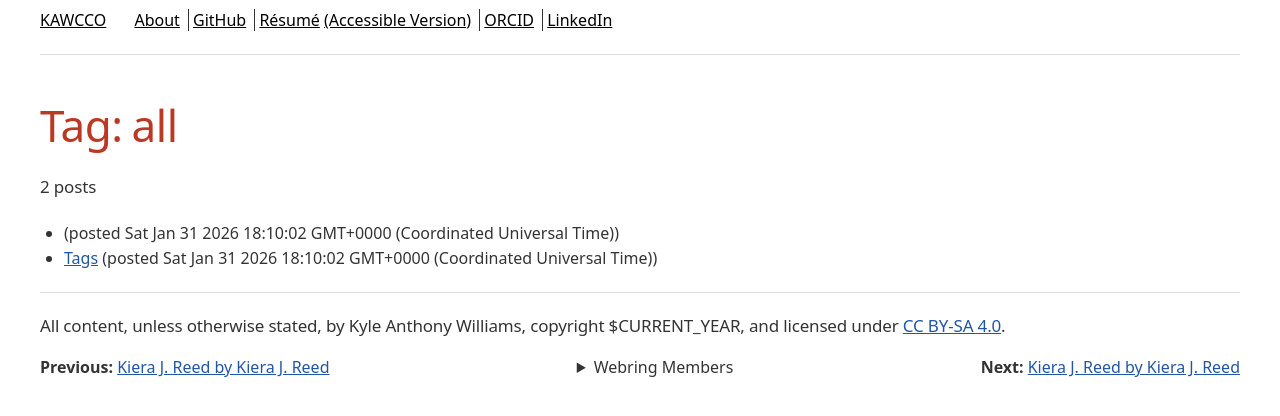
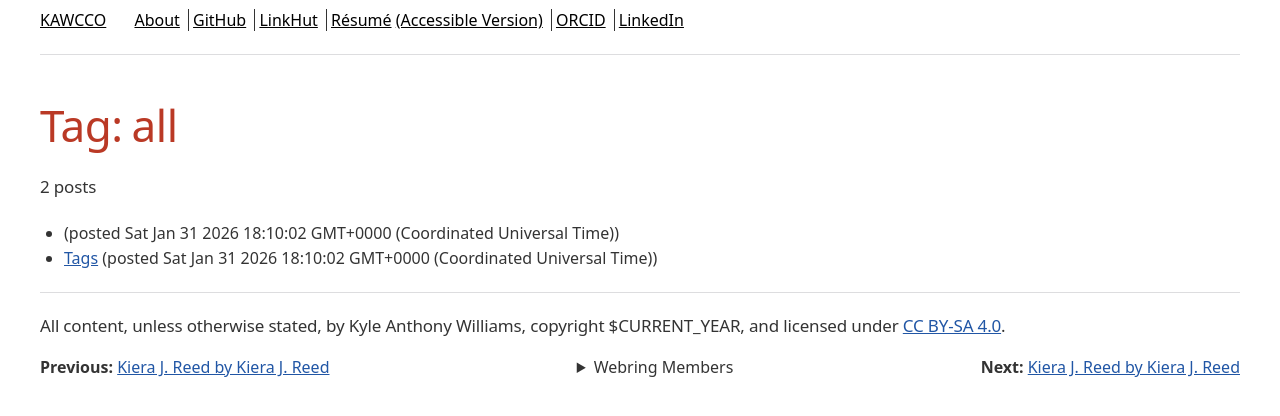
Before and after one commit to SuperSonicHub1/supersonichub1.github.io, an Eleventy site: page site/tags.njk in a window 1280 px wide. Built offline with nearby package versions, Linux system fonts and the light colour scheme; Eleventy itself is replaced by a stand-in of ours; files that its build step writes are made by us from their sources; no server answers; what eleventy-plugin-asciidoc would draw is missing.

Commit message:
Add LinkHut

```diff
--- a/site/_includes/layout.njk
+++ b/site/_includes/layout.njk
@@ -23,6 +23,7 @@
 					<!-- <li><a href='/tags'>Tags</a></li> -->
 					<li><a href='/about'>About</a></li>
 					<li><a href='https://github.com/SuperSonicHub1'>GitHub</a></li>
+					<li><a href='https://ln.ht/~kawcco'>LinkHut</a></li>
 					<li><a href='/resume/resume.pdf' title='PDF'>Résumé</a> <a href='/resume/resume.html' title='HTML'>(Accessible Version)</a></li>
 					<li><a href='https://orcid.org/0009-0001-3193-328X'>ORCID</a></li>
 					<li><a href='https://www.linkedin.com/in/kyle-williams-320381339/'>LinkedIn</a></li>
```
